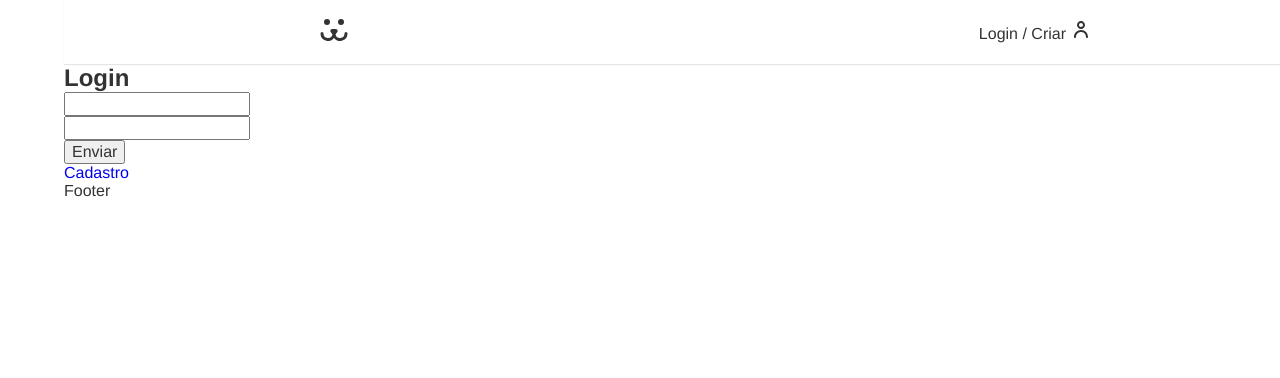
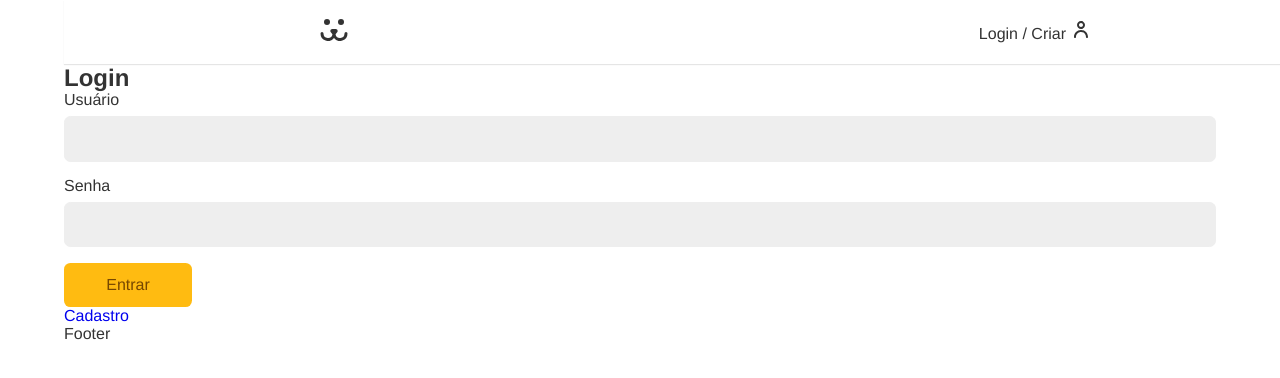
Before and after one commit to Deborars/dogbook, a React (Vite) app: page /login in a window 1280 px wide. Shown: the top 378 px of the page. Built offline with nearby package versions, Linux system fonts and the light colour scheme.

Commit message:
adicionado o css e a logica do formulário

```diff
--- /dev/null
+++ b/src/Components/Forms/Button.jsx
@@ -0,0 +1,10 @@
+import React from 'react'
+import styles from './Button.module.css'
+
+const Button = ({ children, ...props }) => {
+  return (
+    <button {...props} className={styles.button}>{children}</button>
+  )
+}
+
+export default Button
--- /dev/null
+++ b/src/Components/Forms/Button.module.css
@@ -0,0 +1,24 @@
+.button {
+  font-size: 1rem;
+  font-family: var(--type-first);
+  cursor: pointer;
+  border: none;
+  border-radius: 0.4rem;
+  background: #fb1;
+  color: #764701;
+  min-width: 8rem;
+  padding: 0.8rem 1.2rem;
+  box-sizing: border-box;
+  transition: 0.1s;
+}
+
+.button:hover,
+.button:focus {
+  outline: none;
+  box-shadow: 0 0 0 3px #fea, 0 0 0 4px #fb1;
+}
+
+.button:disabled {
+  opacity: 0.5;
+  cursor: wait;
+}
--- /dev/null
+++ b/src/Components/Forms/Input.jsx
@@ -0,0 +1,14 @@
+import React from 'react'
+import styles from './Input.module.css'
+
+const Input = ({ label, type, name, value, onChange, error, onBlur }) => {
+  return (
+    <div className={styles.wrapper}>
+      <label htmlFor={name} className={styles.label}>{label}</label>
+      <input type={type} className={styles.input} id={name} name={name} value={value} onChange={onChange} onBlur={onBlur} />
+      {error && <p className={styles.error}>{error}</p>}
+    </div>
+  )
+}
+
+export default Input
--- /dev/null
+++ b/src/Components/Forms/Input.module.css
@@ -0,0 +1,35 @@
+.wrapper {
+  margin-bottom: 1rem;
+}
+
+.input {
+  border: 1px solid #eee;
+  display: block;
+  width: 100%;
+  font-size: 1rem;
+  padding: 0.8rem;
+  border-radius: 0.4rem;
+  background: #eee;
+  transition: 0.2s;
+}
+
+.input:focus,
+.input:hover {
+  outline: none;
+  border-color: #fb1;
+  background-color: white;
+  box-shadow: 0 0 0 3px #fea;
+}
+
+.label {
+  display: block;
+  font-size: 1rem;
+  line-height: 1;
+  padding-bottom: 0.5rem;
+}
+
+.error {
+  color: #f31;
+  font-size: 0.875rem;
+  margin-top: 0.25rem;
+}
--- a/src/Components/Login/LoginForm.jsx
+++ b/src/Components/Login/LoginForm.jsx
@@ -1,17 +1,25 @@
 import React from 'react'
 import { Link } from 'react-router-dom'
+import Input from '../Forms/Input';
+import Button from '../Forms/Button'
+import useForm from '../../Hooks/useForm';
 
 const LoginForm = () => {
-  const [username, setUsername] = React.useState('');
-  const [password, setPassword] = React.useState('');
+  const username = useForm();
+  const password = useForm();
+
+  // devolve um objeto que será desestruturado dentro da tag input
+  //e os atributos capturados no componente
+  // console.log(password);
 
   function handleSubmit(event) {
     event.preventDefault();
 
+    if (username.validate() && password.validate()) {
       fetch('https://dogsapi.origamid.dev/json/jwt-auth/v1/token', {
         method: 'POST',
         headers: { 'Content-Type': 'application/json' },
-      body: JSON.stringify({ username, password }),
+        body: JSON.stringify(),
       }).then((response) => {
         console.log(response);
         return response.json();
@@ -20,15 +28,16 @@
         return json;
       })
     }
+  }
 
 
   return (
     <section>
       <h1>Login</h1>
       <form action="" onSubmit={handleSubmit}>
-        <input type="text" value={username} onChange={({ target }) => { setUsername(target.value) }} />
-        <input type="text" value={password} onChange={({ target }) => { setPassword(target.value) }} />
-        <button>Enviar</button>
+        <Input label="Usuário" type="text" name="username" {...username} />
+        <Input label="Senha" type="password" name="password" {...password} />
+        <Button>Entrar</Button>
       </form>
       <Link to="/login/criar">Cadastro</Link>
     </section>
--- /dev/null
+++ b/src/Hooks/useForm.jsx
@@ -0,0 +1,44 @@
+import React from 'react'
+
+const types = {
+  email: {
+    regex: /^\w+([-+.']\w+)*@\w+([-.]\w+)*\.\w+([-.]\w+)*$/,
+    message: 'Preencha um email válido',
+  }
+}
+
+const useForm = (type) => {
+  const [value, setValue] = React.useState();
+  const [error, setError] = React.useState(null);
+
+
+  function validate(value) {
+    if (type === false) return true;
+    if (value.length === 0) {
+      setError("Preencha com um valor.")
+      return false;
+    } else if (types[type] && !types[type].regex.test(value)) {
+      setError(types[type].message);
+    } else {
+      setError(null);
+      return true;
+    }
+  }
+
+  function onChange({ target }) {
+    if (error) validate(target.value);
+    setValue(target.value);
+  }
+
+  return {
+    value,
+    setValue,
+    onChange,
+    error,
+    validate: () => validate(value),
+    onBlur: () => validate(value)
+  }
+
+}
+
+export default useForm
```
Lines whose indentation alone changed are shown as unchanged.
